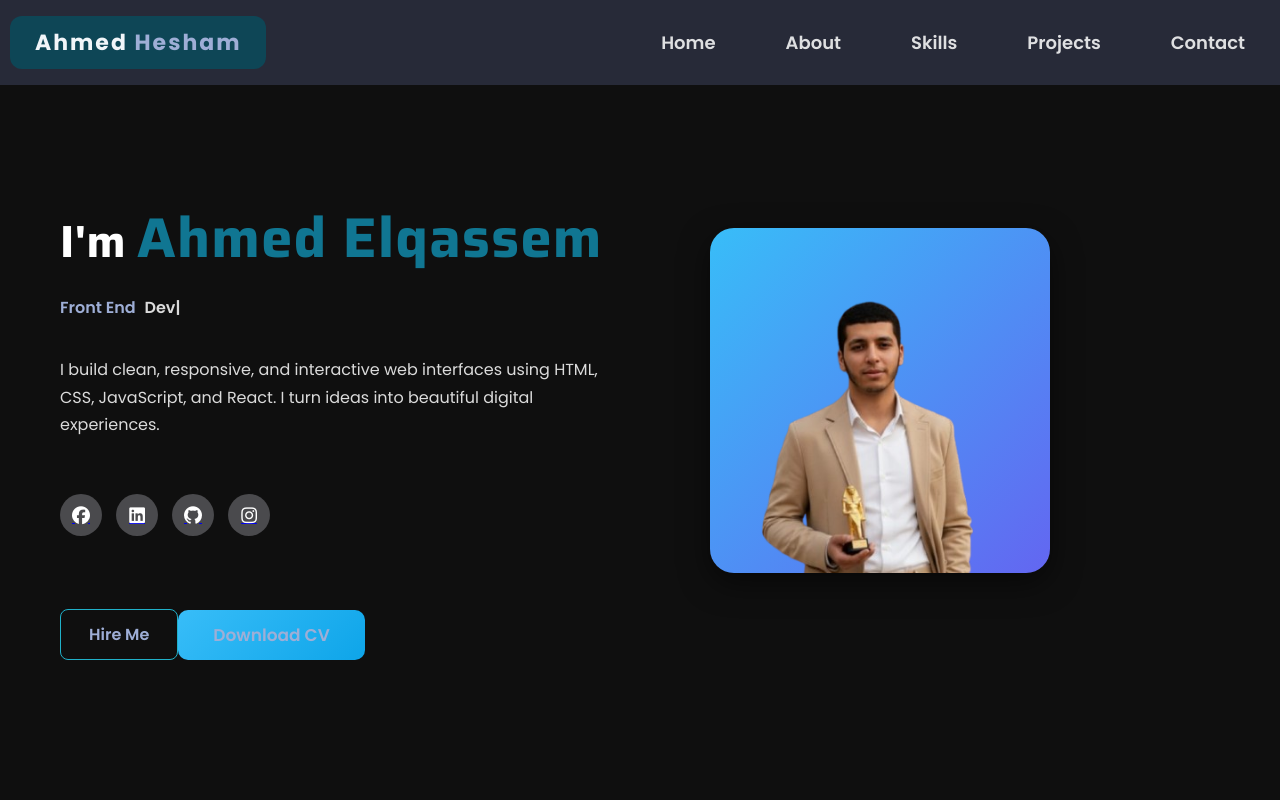
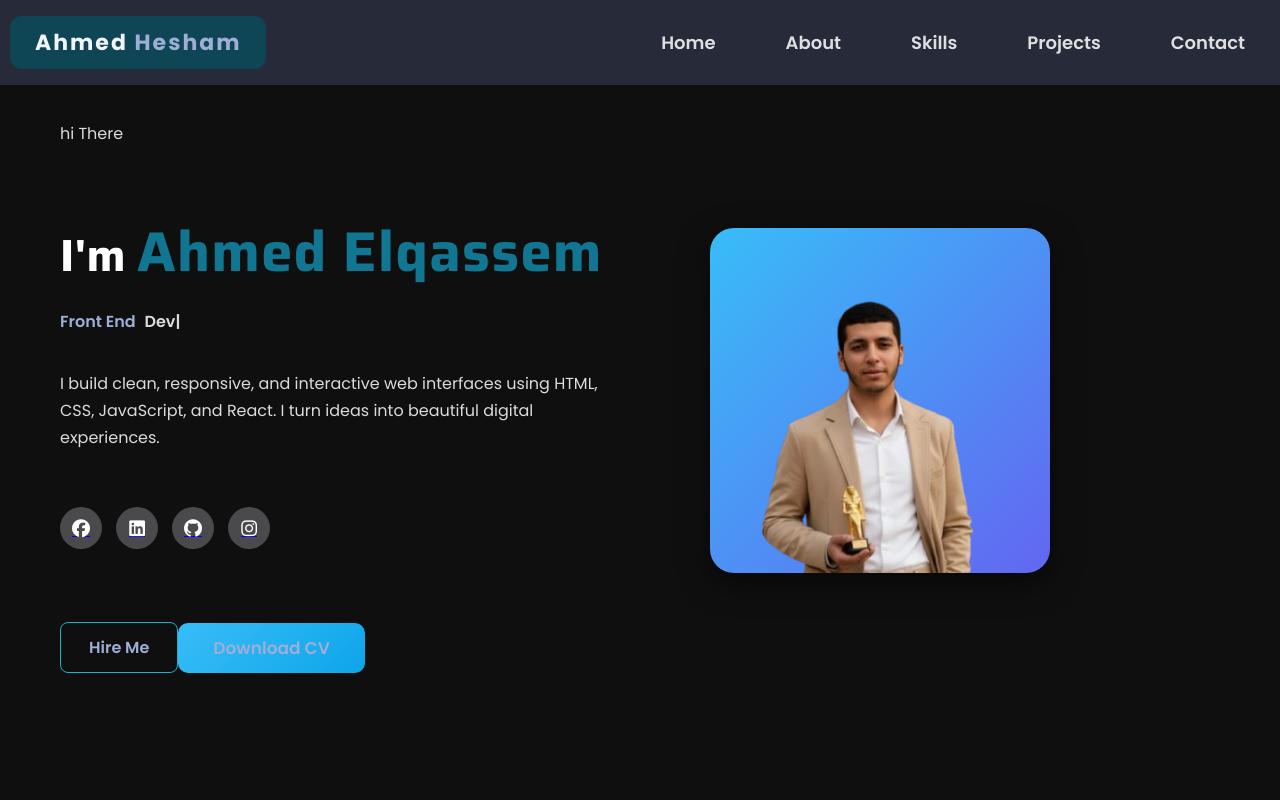
Before and after one commit to AhmedHeshamkasem98/AhmedHeshamrec, a React (Vite) app: page / in a window 1280 px wide. Shown: the top 800 px of the page. Built offline with nearby package versions, Linux system fonts and the light colour scheme.

Commit message:
Add greeting message to home component

```diff
--- a/src/home.jsx
+++ b/src/home.jsx
@@ -7,8 +7,9 @@ function Home() {
     <div className="Home">
       <section className="hero">
         <div className="left">
-          <p></p>
+          <p>hi There</p>
           <br></br>
+
           <h1>
             I'm <span>Ahmed Elqassem</span>
           </h1>
```
